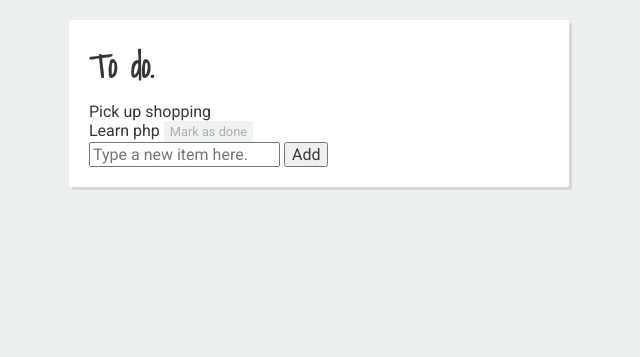
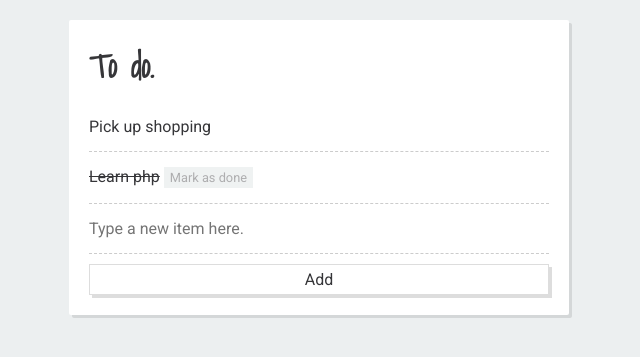
Before and after one commit to marshallAndrev/todolist, a PHP site: page / in a window 1280 px wide. Shown: the top 357 px of the page, without its empty margins (321-961 px from the left). Run offline with PHP 8.4, Linux system fonts and the light colour scheme.

Commit message:
Add input CSS style and submit CSS style

```diff
--- a/css/main.css
+++ b/css/main.css
@@ -37,9 +37,27 @@ a {
 	list-style-type: none;
 }
 
+.items li:hover .done-button {
+	opacity: 1;
+}
+
+.items .item.done {
+	text-decoration: line-through;
+}
+
 .items li,
 .item-add .input {
+	border: 0;
+	border-bottom: 1px dashed #ccc;
+	padding: 15px 0;
+}
 
+.input {
+	width: 100%;
+}
+
+.input:focus {
+	outline: none;
 }
 
 .done-button {
@@ -51,3 +69,13 @@ a {
 	border: 0;
 	opacity: 0.4;
 }
+
+/*Submit button*/
+.submit {
+	background-color: #fff;
+	padding: 5px 10px;
+	border: 1px solid #ddd;
+	width: 100%;
+	margin-top: 10px;
+	box-shadow: 3px 3px 0 #ddd;
+}
```
